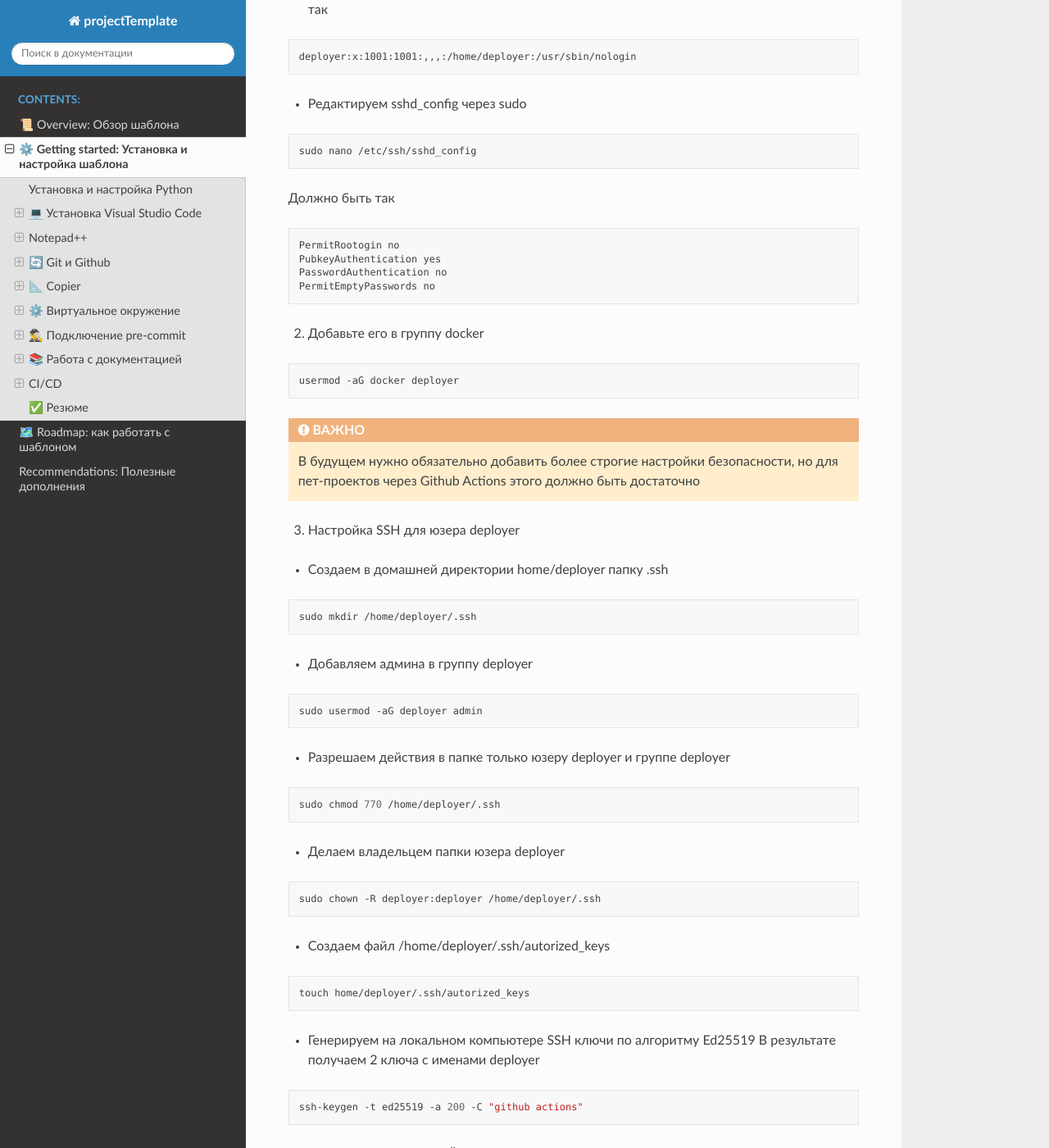
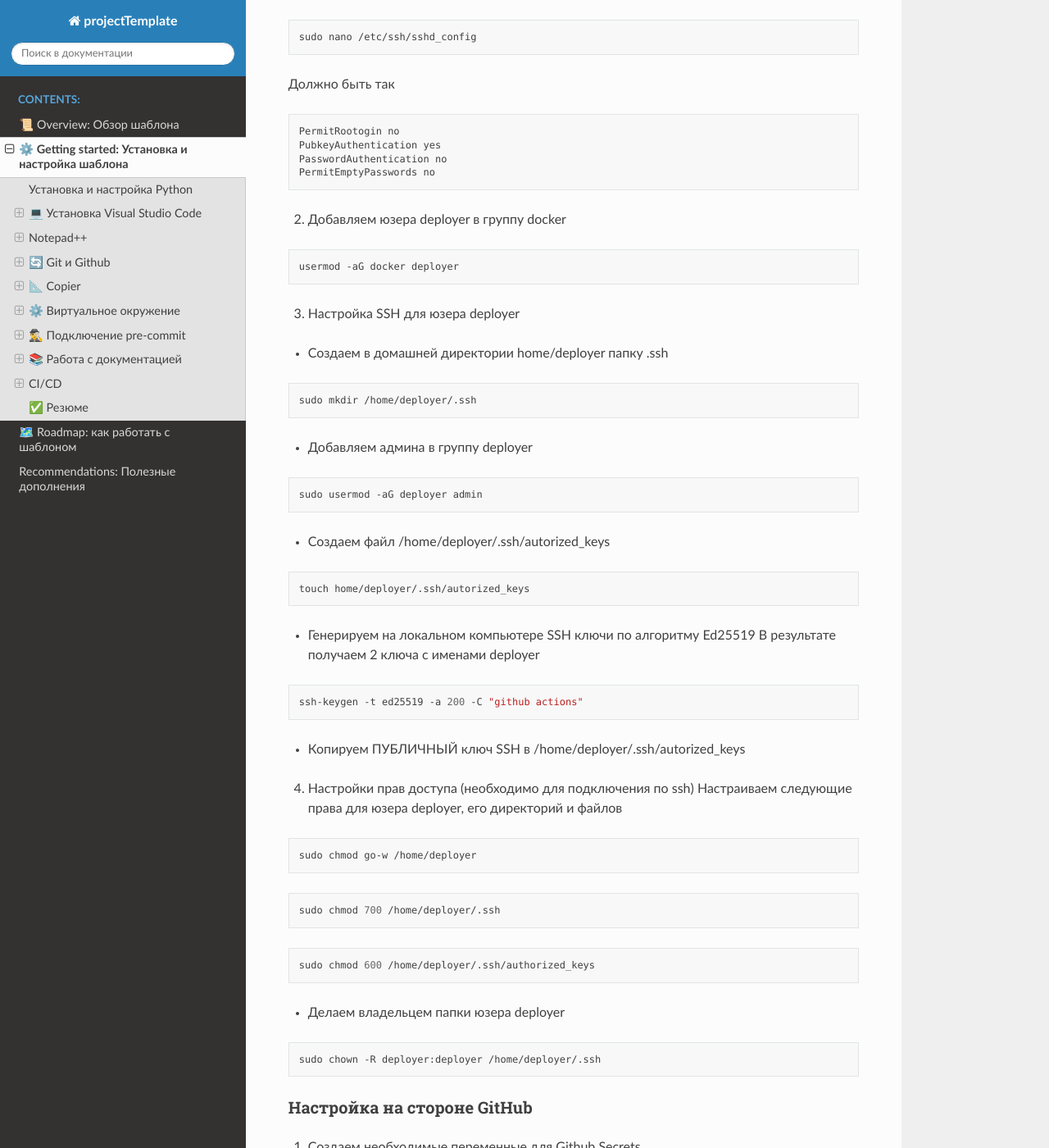
Before and after one commit to maxlansky1/projectTemplate, a Sphinx documentation site: the page built from docs/installation.md, in a window 1280 px wide and 1400 px high, scrolled down 10826 px. Shown: the whole window at 82% size. Built offline with Sphinx 7.4.7 and the Read the Docs theme 3.1.0, drawn with Linux system fonts in a browser that asks for light colours; the version number could not be read and is left out; some of the changed text lies outside the part shown.

Commit message:
docs: дополнил раздел настройки юзера на vps, добавил указания по настройке прав доступа

````diff
--- a/docs/installation.md
+++ b/docs/installation.md
@@ -384,10 +384,7 @@ useradd deployer
 ```text
 deployer  ALL=(ALL) NOPASSWD: /usr/bin/git, /usr/bin/docker
 ```
-- Редактируем /etc/passwd - запрещаем новому юзеру вход в консоль. Должно получиться так
-```bash
-deployer:x:1001:1001:,,,:/home/deployer:/usr/sbin/nologin
-```
+
 - Редактируем sshd_config через sudo
 ```bash
 sudo nano /etc/ssh/sshd_config
@@ -400,16 +397,11 @@ PasswordAuthentication no
 PermitEmptyPasswords no
 ```
 
-2. Добавьте его в группу docker
+2. Добавляем юзера deployer в группу docker
 ```bash
 usermod -aG docker deployer
 ```
 
-```{admonition} ВАЖНО
-:class: warning
-В будущем нужно обязательно добавить более строгие настройки безопасности, но для пет-проектов
-через Github Actions этого должно быть достаточно
-```
 3. Настройка SSH для юзера deployer
 - Создаем в домашней директории home/deployer папку .ssh
 ```bash
@@ -420,14 +412,7 @@ sudo mkdir /home/deployer/.ssh
 ```bash
 sudo usermod -aG deployer admin
 ```
-- Разрешаем действия в папке только юзеру deployer и группе deployer
-```bash
-sudo chmod 770 /home/deployer/.ssh
-```
-- Делаем владельцем папки юзера deployer
-```bash
-sudo chown -R deployer:deployer /home/deployer/.ssh
-```
+
 - Создаем файл /home/deployer/.ssh/autorized_keys
 ```bash
 touch home/deployer/.ssh/autorized_keys
@@ -439,6 +424,23 @@ ssh-keygen -t ed25519 -a 200 -C "github actions"
 ```
 - Копируем ПУБЛИЧНЫЙ ключ SSH в /home/deployer/.ssh/autorized_keys
 
+4. Настройки прав доступа (необходимо для подключения по ssh)
+Настраиваем следующие права для юзера deployer, его директорий и файлов
+```bash
+sudo chmod go-w /home/deployer
+```
+```bash
+sudo chmod 700 /home/deployer/.ssh
+```
+```bash
+sudo chmod 600 /home/deployer/.ssh/authorized_keys
+```
+
+- Делаем владельцем папки юзера deployer
+```bash
+sudo chown -R deployer:deployer /home/deployer/.ssh
+```
+
 #### Настройка на стороне GitHub
 1. Создаем необходимые переменные для Github Secrets
 - SSH_PRIVATE_KEY - приватный SSH ключ
````
Also changed, not shown: other parts of docs/installation.md (+2 -0 lines).
